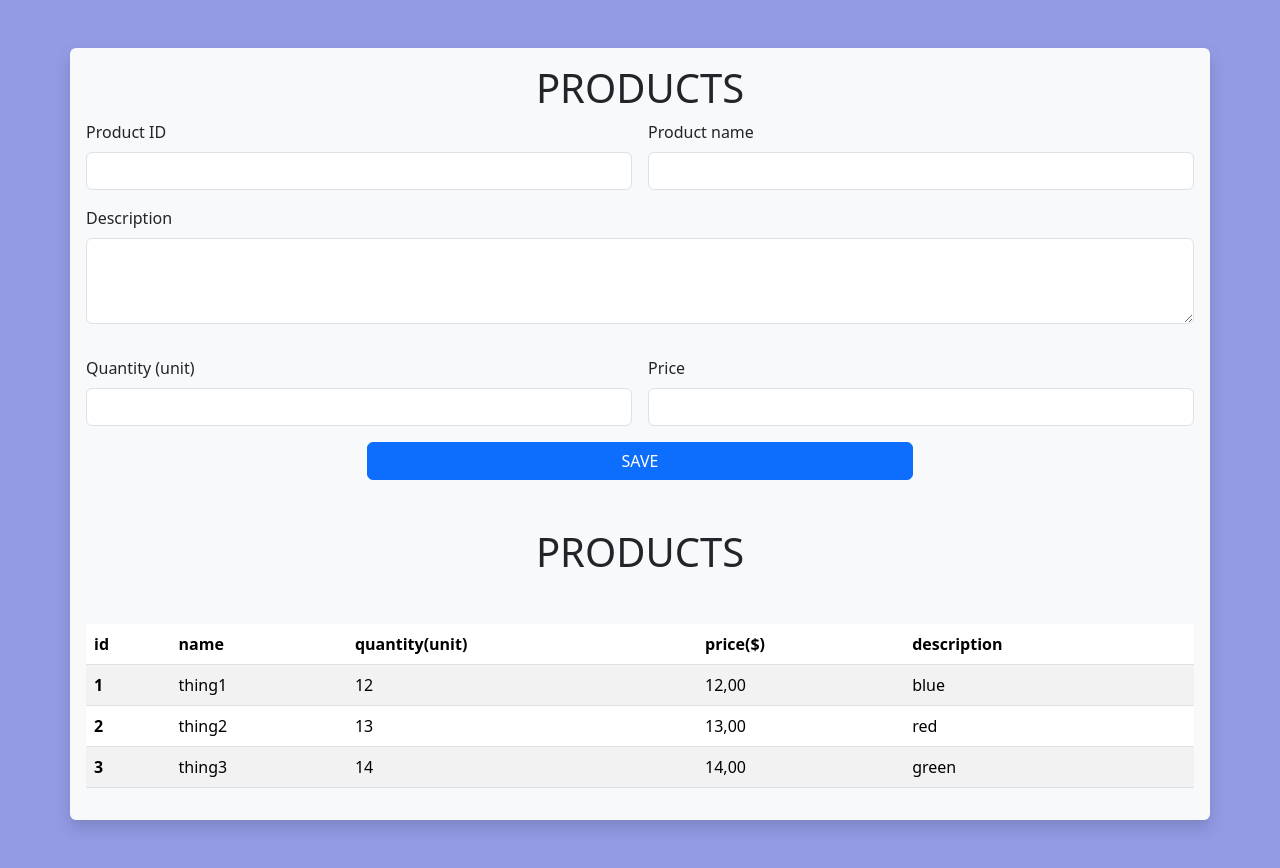
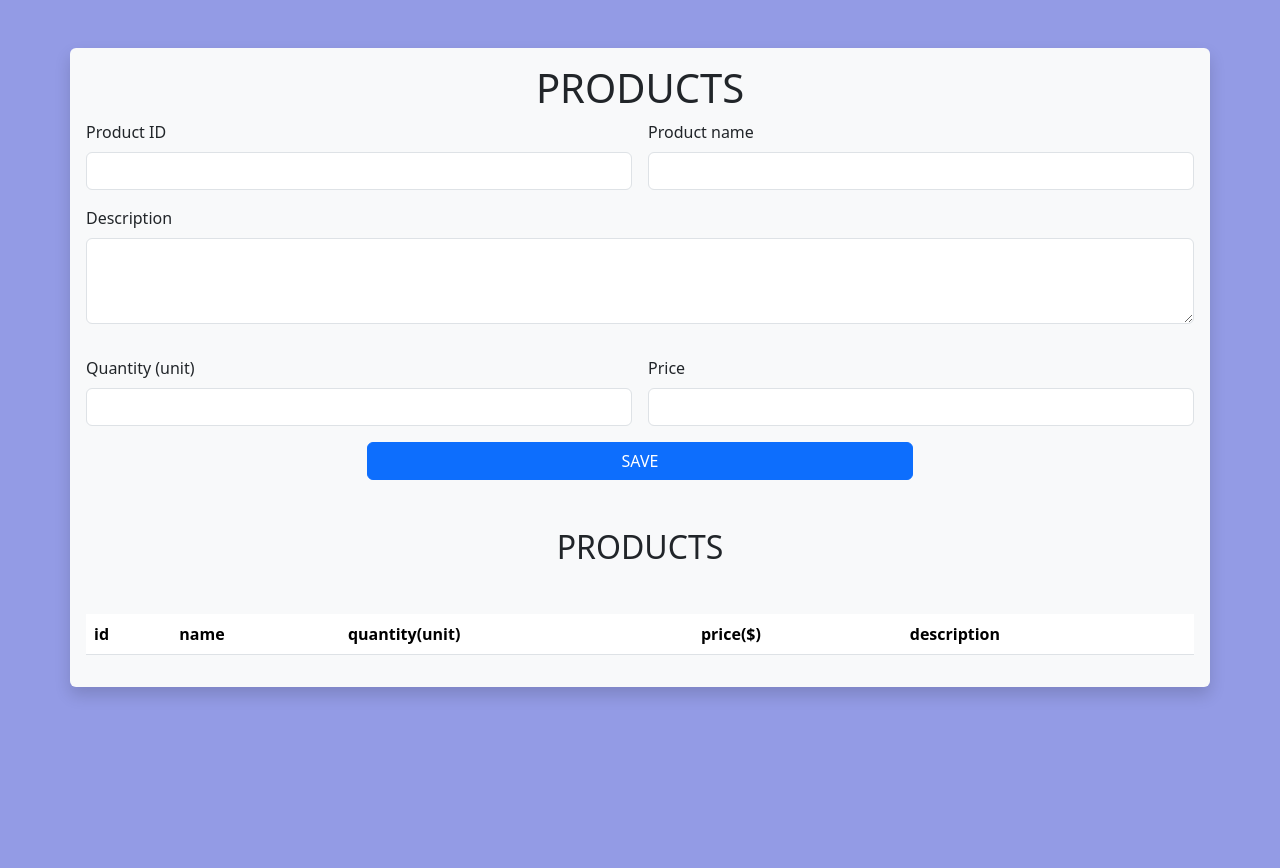
Before and after one commit to GabeOlivver/product-registration, an Angular app: page / in a window 1280 px wide. After the commit the page ends 800 px from the top, so only its background shows below. Built offline with nearby package versions, Linux system fonts and the light colour scheme.

Commit message:
reactive form creation

```diff
--- a/src/app/app.module.ts
+++ b/src/app/app.module.ts
@@ -5,6 +5,7 @@ import { AppRoutingModule } from './app-routing.module';
 import { AppComponent } from './app.component';
 import { NgbModule } from '@ng-bootstrap/ng-bootstrap';
 import { ProdInputComponent } from './prod-input/prod-input.component';
+import { ReactiveFormsModule } from '@angular/forms';
 
 @NgModule({
   declarations: [
@@ -15,6 +16,7 @@ import { ProdInputComponent } from './prod-input/prod-input.component';
     BrowserModule,
     AppRoutingModule,
     NgbModule,
+    ReactiveFormsModule
   ],
   providers: [],
   bootstrap: [AppComponent]
--- a/src/app/prod-input/prod-input.component.html
+++ b/src/app/prod-input/prod-input.component.html
@@ -1,34 +1,39 @@
 <div class="container-sm m-auto mt-5 bg-body-secondary rounded
 shadow p-3 mb-5 bg-body-tertiary rounded">
+
     <h1 class="text-center">PRODUCTS</h1>
-    <form class="row g-3">
+    <form class="row g-3" [formGroup]="formGroupProduct">
+
         <div class="col-md-6">
             <label for="inputID"class="form-label">Product ID</label>
-            <input type="number" class="form-control" id="prod_id">
+            <input type="number" class="form-control" id="prod_id" formControlName="id">
         </div>
+
         <div class="col-md-6">
             <label for="inputprodName" class="form-label">Product name</label>
-            <input type="text" class="form-control" id="prod_name">
+            <input type="text" class="form-control" id="prod_name" formControlName="name">
         </div>
+
         <div class="col-12">
             <div class="mb-3">
                 <label for="prodDescription" class="form-label">Description</label>
-                <textarea class="form-control" id="prod_description" rows="3"></textarea>
+                <textarea class="form-control" id="prod_description" rows="3" formControlName="description"></textarea>
             </div>
         </div>
+
         <div class="col-md-6">
             <label for="inputqnt" class="form-label">Quantity (unit)</label>
-            <input type="number" class="form-control" id="prodQuant">
+            <input type="number" class="form-control" id="prodQuant" formControlName="quantity">
         </div>
         <div class="col-md-6">
             <label for="inputprice" class="form-label">Price</label>
-            <input type="value" class="form-control" id="prodPrice">
+            <input type="value" class="form-control" id="prodPrice" formControlName="price">
         </div>
         <div class="d-grid gap-2 col-6 mx-auto">
-            <button class="btn btn-primary" type="submit">SAVE</button>
+            <button class="btn btn-primary" type="submit" (click)="save()">SAVE</button>
         </div>
     </form>
-    <h1 class="text-center mt-5">PRODUCTS</h1>
+    <h2 class="text-center mt-5">PRODUCTS</h2>
     <table class="table table-striped mt-5">
         <thead>
           <tr>
@@ -40,26 +45,12 @@ shadow p-3 mb-5 bg-body-tertiary rounded">
           </tr>
         </thead>
         <tbody>
-          <tr>
+          <tr *ngFor="let p of products">
             <th scope="row">1</th>
-            <td>thing1</td>
-            <td>12</td>
-            <td>12,00</td>
-            <td>blue</td>
-          </tr>
-          <tr>
-            <th scope="row">2</th>
-            <td>thing2</td>
-            <td>13</td>
-            <td>13,00</td>
-            <td>red</td>
-          </tr>
-          <tr>
-            <th scope="row">3</th>
-            <td>thing3</td>
-            <td>14</td>
-            <td>14,00</td>
-            <td>green</td>
+            <td>{{p.name}}</td>
+            <td>{{p.quantity}}</td>
+            <td>{{p.price}}</td>
+            <td>{{p.description}}</td>
           </tr>
         </tbody>
       </table>
--- a/src/app/prod-input/prod-input.component.ts
+++ b/src/app/prod-input/prod-input.component.ts
@@ -1,4 +1,6 @@
 import { Component } from '@angular/core';
+import { Product } from '../products';
+import { FormBuilder, FormGroup } from '@angular/forms';
 
 @Component({
   selector: 'app-prod-input',
@@ -7,4 +9,21 @@ import { Component } from '@angular/core';
 })
 export class ProdInputComponent {
 
+  products: Product[] = [];
+
+  formGroupProduct : FormGroup;
+
+  constructor(private formBuilder: FormBuilder){
+    this.formGroupProduct = formBuilder.group({
+      id: [''],
+      name: [''],
+      quantity: [''],
+      price: [''],
+      description: ['']
+    });
+  }
+
+  save(){
+    this.products.push(this.formGroupProduct.value);
+  }
 }
--- /dev/null
+++ b/src/app/products.ts
@@ -0,0 +1,7 @@
+export interface Product{
+    id: number;
+    name: string;
+    quantity: number;
+    price: string;
+    description: string;
+}
```
